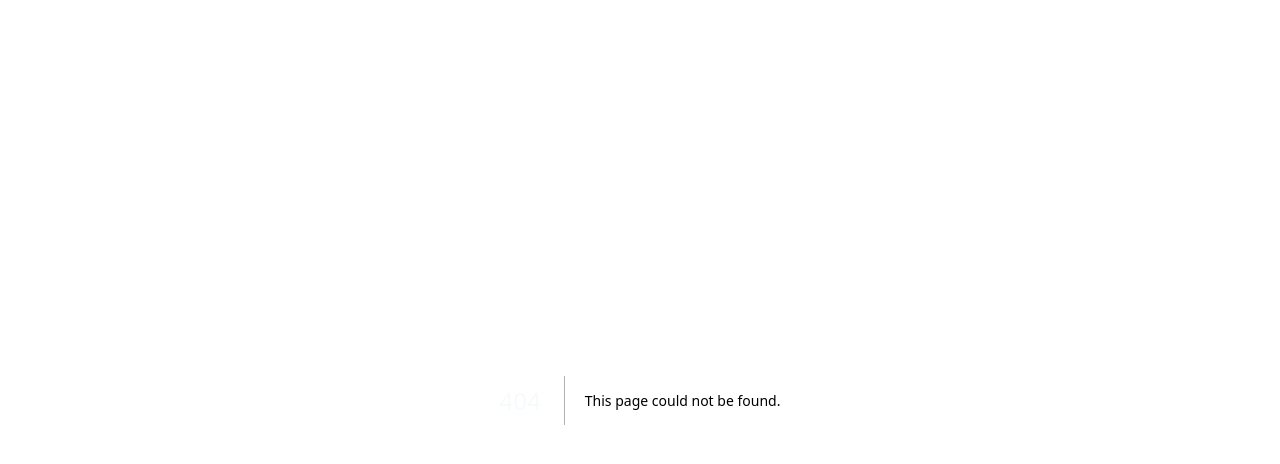
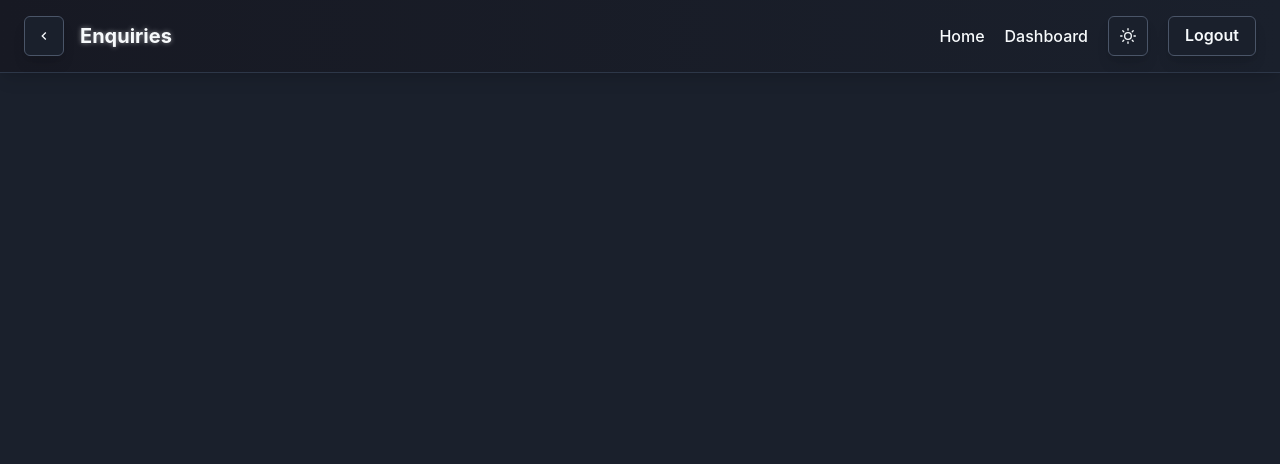
Before and after one commit to Iftekhar1405/enquirypanel-adminside, a Next.js app: page /components/navbar in a window 1280 px wide. Before the commit this address had no page. Shown: the top 464 px of the page. Built offline with nearby package versions, Linux system fonts and the light colour scheme.

Commit message:
layout completed v1

```diff
--- a/pages/[id].js
+++ b/pages/[id].js
@@ -4,6 +4,7 @@ import { useQuery, useMutation, useQueryClient } from "@tanstack/react-query";
 import { useRouter } from "next/router";
 import { useEffect, useState } from "react";
 import GoBackButton from "@/pages/components/GoBack";
+import Navbar from "./components/navbar";
 
 // Fetch a single enquiry by ID
 const fetchEnquiryById = async (id) => {
@@ -94,7 +95,9 @@ export default function EnquiryDetails() {
     };
 
     return (
-        <Box maxW="800px" mx="auto" p="4">
+        <>
+        <Navbar/>
+        <Box maxW="800px" mx="auto" p="4" mt='80px'>
             <GoBackButton/>
             <Text fontSize="2xl" fontWeight="bold" mb="6">
                 Enquiry Details
@@ -174,5 +177,6 @@ export default function EnquiryDetails() {
 
 
         </Box>
+        </>
     );
 }
--- a/pages/_app.js
+++ b/pages/_app.js
@@ -1,31 +1,30 @@
 import React from 'react';
-import { ChakraProvider } from '@chakra-ui/react';
+import { ChakraProvider, extendTheme } from '@chakra-ui/react';
 import { QueryClient, QueryClientProvider } from '@tanstack/react-query';
-import { extendTheme } from "@chakra-ui/react";
 
-// Define the colors for the dark theme
+// Dark Theme Configuration
 const darkTheme = extendTheme({
     config: {
-        initialColorMode: "dark", // Set the initial color mode to dark
-        useSystemColorMode: false, // Disable using system color mode
+        initialColorMode: "dark",
+        useSystemColorMode: false,
     },
     colors: {
         brand: {
-            100: "#ff6363", // A shade of red for brand color
+            100: "#ff6363",
             200: "#ff4d4d",
         },
-        black: "#1a202c", // Dark background for the application
-        white: "#f7fafc", // Light text and icons
+        black: "#1a202c",
+        white: "#f7fafc",
         gray: {
             50: "#f7fafc",
             100: "#edf2f7",
             200: "#e2e8f0",
             300: "#cbd5e0",
             400: "#a0aec0",
-            500: "#718096", // Medium gray for secondary text
+            500: "#718096",
             600: "#4a5568",
             700: "#2d3748",
-            800: "#1a202c", // Dark gray for backgrounds
+            800: "#1a202c",
             900: "#171923",
         },
         red: {
@@ -36,11 +35,11 @@ const darkTheme = extendTheme({
     styles: {
         global: {
             body: {
-                bg: "gray.800", // Set the background to a dark gray
-                color: "white", // White text color for better contrast
+                bg: "gray.800",
+                color: "white",
             },
             a: {
-                color: "teal.200", // Teal color for links
+                color: "teal.200",
                 _hover: {
                     textDecoration: "underline",
                 },
@@ -52,14 +51,65 @@ const darkTheme = extendTheme({
     },
 });
 
+// Light Theme Configuration
+const lightTheme = extendTheme({
+    config: {
+        initialColorMode: "light",
+        useSystemColorMode: false,
+    },
+    colors: {
+        brand: {
+            100: "#ff6363",
+            200: "#ff4d4d",
+        },
+        black: "#171923", // Dark text color for light theme
+        white: "#ffffff", // Light background for the application
+        gray: {
+            50: "#f7fafc",
+            100: "#edf2f7",
+            200: "#e2e8f0",
+            300: "#cbd5e0",
+            400: "#a0aec0",
+            500: "#718096",
+            600: "#4a5568",
+            700: "#2d3748",
+            800: "#1a202c",
+            900: "#171923",
+        },
+        red: {
+            100: "#ff6363",
+            200: "#ff4d4d",
+        },
+    },
+    styles: {
+        global: {
+            body: {
+                bg: "white", // Light background
+                color: "black", // Black text color for better contrast
+            },
+            a: {
+                color: "teal.500", // Teal color for links
+                _hover: {
+                    textDecoration: "underline",
+                },
+            },
+            h1: {
+                color: "black",
+            },
+        },
+    },
+});
 
-// Create a react-query client
+// React Query Client
 const queryClient = new QueryClient();
 
 function MyApp({ Component, pageProps }) {
+    // Dynamically toggle theme if needed
+    const theme = darkTheme; // Change to `lightTheme` to apply light mode
+
     return (
         <QueryClientProvider client={queryClient}>
-            <ChakraProvider theme={darkTheme}>
+            <ChakraProvider theme={theme}>
                 <Component {...pageProps} />
             </ChakraProvider>
         </QueryClientProvider>
--- /dev/null
+++ b/pages/components/navbar.js
@@ -0,0 +1,139 @@
+import { Box, Flex, Button, Spacer, Text, IconButton, Link, useColorMode, HStack } from "@chakra-ui/react";
+import { useRouter } from "next/router";
+import { ChevronLeftIcon, MoonIcon, SunIcon } from "@chakra-ui/icons";
+
+const Navbar = () => {
+  const router = useRouter();
+  const { colorMode, toggleColorMode } = useColorMode();
+
+  const handleLogout = () => {
+    localStorage.removeItem("token"); // Clears the token from local storage
+    router.push("/login"); // Redirect to login page
+  };
+
+  const handleBack = () => {
+    router.back(); // Navigate to the previous page
+  };
+
+  // Function to check if the link is active
+  const isActive = (path) => router.pathname === path;
+
+  return (
+    <Box
+      position="fixed"
+      top={0}
+      left={0}
+      width="100%"
+      bgGradient="linear(to-r, gray.900, gray.800)"
+      boxShadow="lg"
+      px={6}
+      py={4}
+      borderBottom="1px solid"
+      borderColor="gray.700"
+      zIndex={10}
+    >
+      <Flex alignItems="center">
+        {/* Back Button */}
+        <IconButton
+          icon={<ChevronLeftIcon />}
+          aria-label="Back"
+          onClick={handleBack}
+          bg="gray.800"
+          color="white"
+          _hover={{
+            bg: "gray.700",
+          }}
+          border="1px solid"
+          borderColor="gray.600"
+          boxShadow="lg"
+        />
+
+        {/* Title */}
+        <Text
+          ml={4}
+          fontSize="xl"
+          fontWeight="bold"
+          color="white"
+          textShadow="0 0 5px rgba(255,255,255,0.5)"
+        >
+          Enquiries
+        </Text>
+
+        <Spacer />
+
+
+        {/* Nav Links */}
+        <HStack gap={5}>
+          <Link
+            href="/"
+            fontSize="md"
+            fontWeight="medium"
+            textDecoration="none"
+            _hover={{
+              textDecoration: "underline",
+              color: "gray.300",
+            }}
+          >
+            Home
+          </Link>
+
+          {/* <Link
+            href="/about"
+            fontSize="md"
+            fontWeight="medium"
+            color={isActive("/about") ? "red.400" : "white"}
+            textDecoration={isActive("/about") ? "underline" : "none"}
+            _hover={{
+              textDecoration: "underline",
+              color: "gray.300",
+            }}
+          >
+            About
+          </Link> */}
+          <Link
+            href="/dashboard"
+            fontSize="md"
+            fontWeight="medium"
+            color={isActive("/dashboard") ? "red.400" : "white"}
+            textDecoration={isActive("/dashboard") ? "underline" : "none"}
+            _hover={{
+              textDecoration: "underline",
+              color: "gray.300",
+            }}
+          >
+            Dashboard
+          </Link>
+          <IconButton
+      onClick={toggleColorMode}
+
+      bg="gray.800"
+      color="white"
+      _hover={{
+        bg: "gray.700",
+      }}
+      border="1px solid"
+      borderColor="gray.600"
+      boxShadow="lg"
+    >{colorMode === "light" ? <MoonIcon /> : <SunIcon />}</IconButton>
+    <Button
+          onClick={handleLogout}
+          bg="gray.800"
+          color="white"
+          _hover={{
+            bg: "gray.700",
+          }}
+          border="1px solid"
+          borderColor="gray.600"
+          boxShadow="lg"
+        >
+          Logout
+        </Button>
+        </HStack>
+
+
+      </Flex>
+    </Box>
+  );
+};
+
+export default Navbar;
--- a/pages/dashboard.js
+++ b/pages/dashboard.js
@@ -1,9 +1,9 @@
 import { Box, Text, Button, SimpleGrid } from "@chakra-ui/react";
 import { useQuery } from "@tanstack/react-query";
 import axios from "axios";
-import GoBackButton from "@/pages/components/GoBack";
 import { useRouter } from "next/router";
 import { useEffect } from "react";
+import Navbar from "./components/navbar";
 
 // Fetch total enquiries count
 const fetchTotalEnquiries = async () => {
@@ -31,8 +31,8 @@ export default function Dashboard() {
 
     return (
         <>
-            <GoBackButton />
-            <Box p={6}>
+        <Navbar/>
+            <Box p={6} mt='80px'>
                 <SimpleGrid columns={{ base: 1, md: 2 }} spacing={10}>
                     <Box p={5} shadow="md" borderWidth="1px" bg="gray.800" color="white">
                         <Text fontSize="lg">Total Enquiries</Text>
```
Also changed, not shown: pages/components/EnquiriesTable.js (+68 -59 lines), pages/components/GoBack.js (deleted, +0 -27 lines), pages/index.js (+6 -8 lines).
